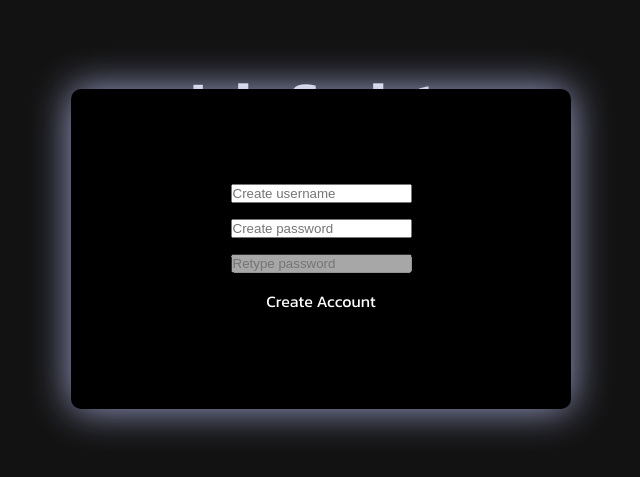
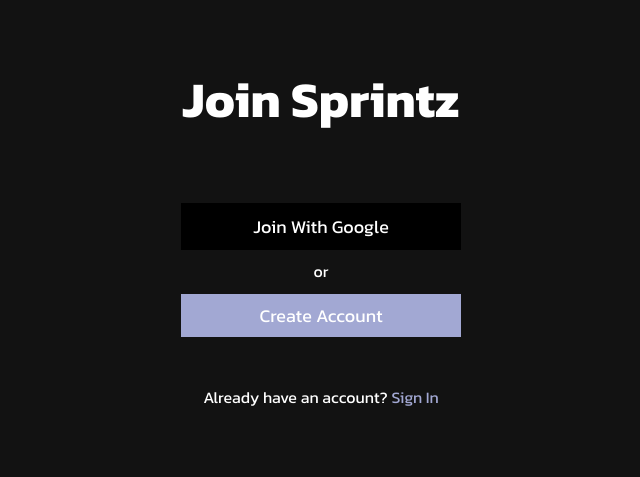
Before and after one commit to EdwardIY/Sprintz-App, a React (Create React App) app: page /sign-up in a window 1280 px wide. Shown: the part 151-628 px from the top of the page, without its empty margins (319-959 px from the left). Built offline with nearby package versions, Linux system fonts and the light colour scheme.

Commit message:
Sign in and Sign Up without firebase are done, also all test for account creation

```diff
--- a/src/Pages/SignIn.tsx
+++ b/src/Pages/SignIn.tsx
@@ -8,7 +8,7 @@
         <input className='SignIn_Form_Input' type="text" placeholder="Enter your username" />
         <input className='SignIn_Form_Input' type="password" placeholder="Enter your password" />
         <div className='Btn a'>Sign In</div>
-        <div className="Btn b">Create Account</div>
+        <a href="/sign-up" className="Btn b"> Sign Up</a>
     </form>
 </section>
 }
--- a/src/Pages/SignUp.tsx
+++ b/src/Pages/SignUp.tsx
@@ -1,23 +1,86 @@
-import '../styles/SignUp.css'
+import { useState } from 'react';
+import '../styles/SignUp.css';
+import * as Icon from 'react-bootstrap-icons';
 
 export default function SignUp() {
+    const [createAccount, setCreateAccount] = useState(false);
+    const [hasPassword, setHasPassword] = useState(false);
+    const [details, setDetails] = useState({});
+
+
+    const verifyPassword = (value: string) => {
+        if (value.length) setHasPassword(true);
+        else setHasPassword(false)
+    }
+
+    const handleCreate = (e:any) => {
+        e.preventDefault();
+
+
+        const Test1 = Test_Username(e.target.username.value)
+        const Test2 = Test_Password1(e.target.password1.value)
+        const Test3 = Test_Password2(e.target.password2.value,e.target.password1.value)
+
+        if (Test1 !== 'passed') return alert(Test1)
+        if (Test2 !== 'passed') return alert(Test2)
+        if (Test3 !== 'passed') return alert(Test3)
+
+        alert('All Passed')
+        // create User
+
+    }
+
     return <section className="SignUp Container--col">
                 <h1 className="Title">Join Sprintz</h1>
 
                 <div className='Btn a'>Join With Google</div>
                 <div>or</div>
-                <div className="Btn b">Create Account</div>
+                <div onClick={ () => setCreateAccount(true)} className="Btn b">Create Account</div>
 
-                <span className='Note'>Already have an account? <span>Sign In</span></span>
+                <span className='Note'>Already have an account? <a href='/'>Sign In</a></span>
             {/* <form className='SignIn_Form Container--col'>
                 <input className='SignIn_Form_Input' type="text" placeholder="Enter your username" />
                 <input className='SignIn_Form_Input' type="password" placeholder="Enter your password" />
             </form> */}
-        <form className='Container--col'>
-            <input type="text" placeholder='Create username'/>
-            <input type="password" placeholder='Create password'/>
-            <input disabled type="password" placeholder='Retype password' />
-            <div>Create Account</div>
-        </form>
+
+        {createAccount &&  <form onSubmit={(e) => handleCreate(e)} className='SignUp_Form Container--col'>
+            <Icon.XLg className='SignUp_Form_Close' onClick={ () => setCreateAccount(false) } />
+            <h2>Create Account</h2>
+            <input name='username' className='SignUp_Form_Input' type="text" placeholder='Create username' required/>
+            <input onChange={(e) => verifyPassword(e.target.value)}  name='password1'  className='SignUp_Form_Input' type="password" placeholder='Create password' required/>
+            <input style={{display: hasPassword ? 'block' : 'none'}} name='password2'  className='SignUp_Form_Input' type="password" placeholder='Retype password' required />
+            <button  className="Btn b" >Create Account</button>
+        </form>}
+
     </section>
 }
+
+function Test_Username(name:string) {
+    const chars = 'abcdefghijklmnopqrstuvwxyz1234567890'
+
+
+    if( !isNaN(+name[0])) return 'Username cannot start with a number'
+
+    for (let char of name) {
+        if(!chars.includes(char.toLowerCase())) return 'Username contains invalid characters'
+    }
+    return 'passed';
+}
+function Test_Password1(password:string) {
+    const chars = 'abcdefghijklmnopqrstuvwxyz1234567890#$'
+    for (let char of password) {
+        if(char === ' ') return 'Password cannot conatin spaces'
+        if(!chars.includes(char.toLowerCase())) return 'Password contains invalid characters'
+    }
+    return 'passed'
+
+}
+function Test_Password2(a:string,b:string) {
+    if (a.length != b.length) return 'Passwords do not match'
+
+    for (let i = 0; i < a.length; i++){
+        if (a[i] !== b[i]) return 'Passwords do not match';
+    }
+
+    return 'passed'
+}
--- a/src/styles/SignIn.css
+++ b/src/styles/SignIn.css
@@ -6,6 +6,8 @@
 }
 .SignIn .Title{
     font-size: 50px;
+    text-align: center;
+    line-height: 1em;
     animation-name: Title;
     animation-duration: 2s;
     animation-fill-mode: forwards;
@@ -38,7 +40,7 @@
 .SignIn_Form_Input {
     background-color: transparent;
     outline: none;
-    border: 1px solid white;
+    border-bottom: 1px solid rgba(255, 255, 255, 0.379);
     width: 300px;
     padding: 1em;
     border-radius: 18px;
--- a/src/styles/SignUp.css
+++ b/src/styles/SignUp.css
@@ -5,36 +5,22 @@
 }
 .SignUp .Title{
     font-size: 50px;
-    animation-name: Title;
-    animation-duration: 2s;
-    animation-fill-mode: forwards;
-    transform: translateX(-20vw);
-    opacity: 0;
 }
-@keyframes Title {
-    0%{
-        transform: translateX(-20vw);
-        opacity: 0;
-    }
-    100%{
-        transform: translateX(0vw);
-        opacity: 1;
-    }
+.SignUp_Form  {
+    position: fixed;
+    border-radius: 10px;
+    background: var(--primaryColor);
+    z-index: 1;
+    box-Shadow: 0px 0px 40px 0px #a2a8d3;
+    gap:1em;
+    width: 500px;
+    max-width: 95vw;
+    min-height: 400px;
+    padding: 1em 0em;
+    opacity: .99;
+
 }
-/* .SignIn_Form {
-    margin-top: 4em;
-    animation-name: Form;
-    animation-delay: 1s;
-    animation-duration: 2s;
-    animation-fill-mode: forwards;
-    opacity: 0;
-
-} */
-@keyframes Form {
-    0%{    opacity: 0;    }
-    100% {    opacity: 1;    }
-}
-/* .SignIn_Form_Input {
+.SignUp_Form_Input {
     background-color: transparent;
     outline: none;
     border: 1px solid white;
@@ -42,7 +28,7 @@
     padding: 1em;
     border-radius: 18px;
     margin-bottom: 1em;
-} */
+}
 .SignUp .Btn.a{
     cursor: pointer;
     background-color: var(--primaryColor);
@@ -66,18 +52,13 @@
 .SignUp .Note {
     margin-top: 3em;
 }
-.SignUp .Note span {
+.SignUp .Note a {
  color: var(--colorB);
  cursor: pointer;
 }
-
-.SignUp form {
-    position: fixed;
-    border-radius: 10px;
-    background: var(--primaryColor);
-    z-index: 1;
-    box-Shadow: 0px 0px 40px 0px #a2a8d3;
-    gap:1em;
-    width: 500px;
-    height: 40vh;
+.SignUp_Form_Close {
+    position: absolute;
+    right: .5em;
+    top:.5em;
+    font-size: 18px;
 }
```
